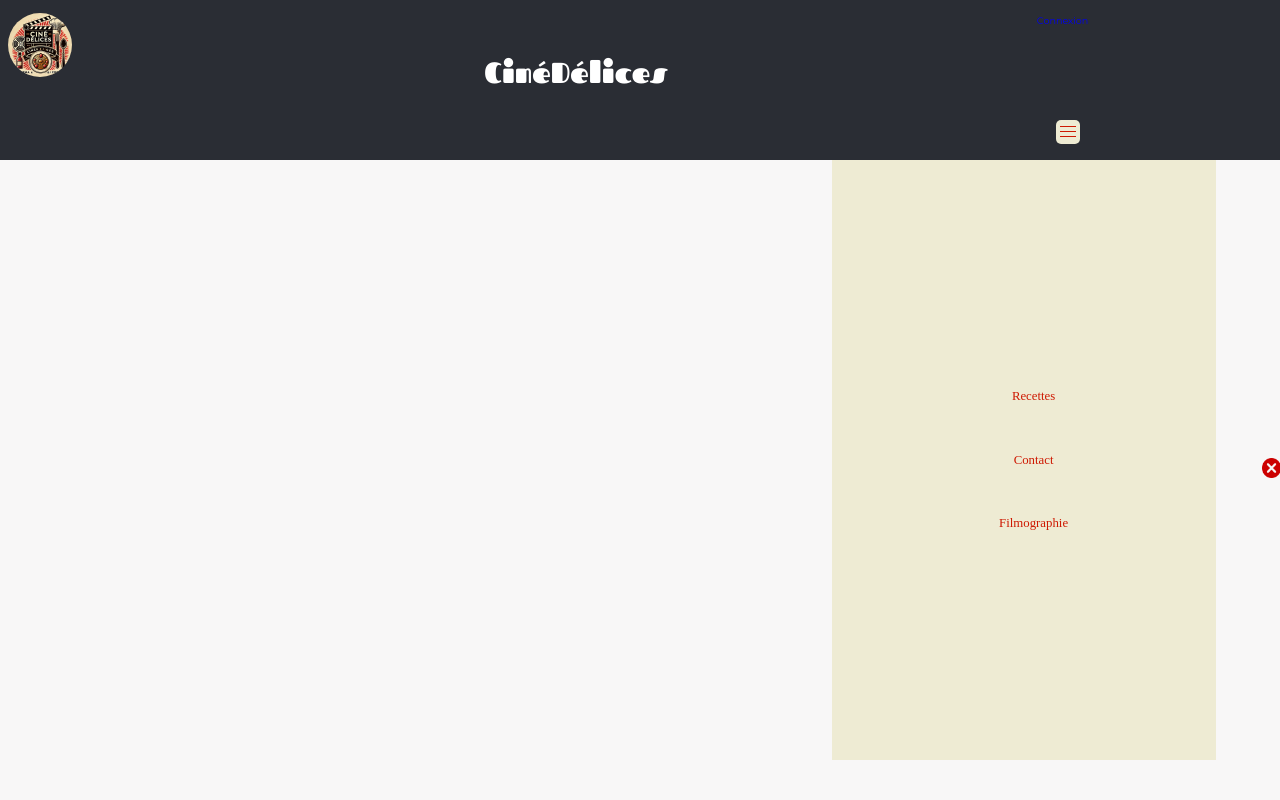
After one commit to KadidjatouSacko/cinedelices-Astou, a Node project: template app/views/partials/header.ejs in a window 1280 px wide. The commit adds this page. Run offline with Node 20 templates, Linux system fonts and the light colour scheme; the template is opened without the code that fills it: most values are stand-ins (such as "Sample title", 1, 10 or a date in 2020).

Commit message:
commit dans l'urgence => dernières maj

```diff
--- a/app/controllers/mainController.js
+++ b/app/controllers/mainController.js
@@ -1,7 +1,9 @@
+import { recipes } from "../../public/assets/js/index.js"
+
 export const mainController = {
     renderHomePage(req, res) {
         const css = "home";
         const js = "index";
-        res.render("home", { css, js });
+        res.render("home", { css, js, recipes });
     }
 }
--- a/app/router.js
+++ b/app/router.js
@@ -1,7 +1,7 @@
 // Import de l'usine à routers
 import { Router } from "express";
-import { mainController } from "./controllers/main-controller.js";
-import { recipesController } from "./controllers/recipeController.js";
+import { mainController } from "./controllers/mainController.js";
+import { recipesController } from "./controllers/recipesController.js";
 
 
 // Création d'un router
@@ -15,4 +15,4 @@ export const router = Router();
 
 // --- Route / ---
 router.get("/", mainController.renderHomePage);
-router.get("/recettes", recipesController.renderRecipePage);
+//router.get("/recettes", recipesController.renderRecipePage);
--- a/app/views/home.ejs
+++ b/app/views/home.ejs
@@ -1,4 +1,4 @@
-<%- include('./partial/header') %>
+<%- include('./partials/header') %>
 <main class="body__main">
     <section class="body__main--ctn">
         <article class="body__main--ctn-article">
@@ -39,4 +39,4 @@
 </main>
 
 
-<%- include('./partial/footer') %>
+<%- include('./partials/footer') %>
--- /dev/null
+++ b/app/views/partials/footer.ejs
@@ -0,0 +1,6 @@
+    </main>
+    <footer class="body__footer">
+        <a href="/mentions-legales" class="body__footer--link">Mentions légales</a>
+    </footer>
+</body>
+</html>
--- /dev/null
+++ b/app/views/partials/header.ejs
@@ -0,0 +1,46 @@
+<!DOCTYPE html>
+<html lang="fr">
+<head>
+    <meta charset="UTF-8">
+    <meta name="viewport" content="width=device-width, initial-scale=1.0">
+    <link rel="stylesheet" href="assets/css/reset.css">
+    <link rel="stylesheet" href="assets/css/normalize.css">
+    <link rel="stylesheet" href="assets/css/<%= css %>.css">
+
+    <script src="assets/js/<%= js %>.js" defer></script>
+    <title>CinéDélices || Accueil</title>
+</head>
+<body class="body">
+    <header class="body__header">
+        <a href="/">
+            <img src="./assets/img/logo.webp" alt="Logo Ciné Délices" class="body__header--img">
+        </a>
+        <article class="body__header--ctnTitle">
+            <h1 class="body__header--ctnTitle-title">CinéDélices</h1>
+            <nav class="body__header--ctnTitle-nav">
+                <img src="./assets/img/bouton-fermer.png" id="close">
+                <ul class="body__header--ctnTitle-nav-ctn">
+                    <a href="/recettes" class="body__header--ctnTitle-nav-ctn-link">
+                        <li class="body__header--ctnTitle-nav-ctn-link-row">Recettes</li>
+                    </a>
+                    <a href="/contact" class="body__header--ctnTitle-nav-ctn-link">
+                        <li class="body__header--ctnTitle-nav-ctn-link-row">Contact</li>
+                    </a>
+                    <a href="/filmographie" class="body__header--ctnTitle-nav-ctn-link">
+                        <li class="body__header--ctnTitle-nav-ctn-link-row">Filmographie</li>
+                    </a>
+                </ul>
+            </nav>
+        </article>
+        <article class="body__header--connect">
+            <a href="/connexion" class="body__header--connect-link">Connexion</a>
+            <article class="body__header--connect-burger">
+                <article class="body__header--connect-burger-ctn">
+                    <div class="body__header--connect-burger-line"></div>
+                <div class="body__header--connect-burger-line"></div>
+                <div class="body__header--connect-burger-line"></div>
+                </article>
+            </article>
+        </article>
+    </header>
+    <main>
--- a/app/views/recipes.ejs
+++ b/app/views/recipes.ejs
@@ -1,4 +1,4 @@
-    <%- include(/partial/header') %>
+    <%- include('/partials/header') %>
         <main>
             <section class="infos">
                 <div>
@@ -49,4 +49,4 @@
             </section>
         </main>
 
-        <%- include('/partial/footer') %>
+        <%- include('/partials/footer') %>
```
Also changed, not shown: app/controllers/main-controller.js (deleted, +0 -9 lines), app/controllers/recipeController.js (deleted, +0 -7 lines), public/assets/js/index.js.
